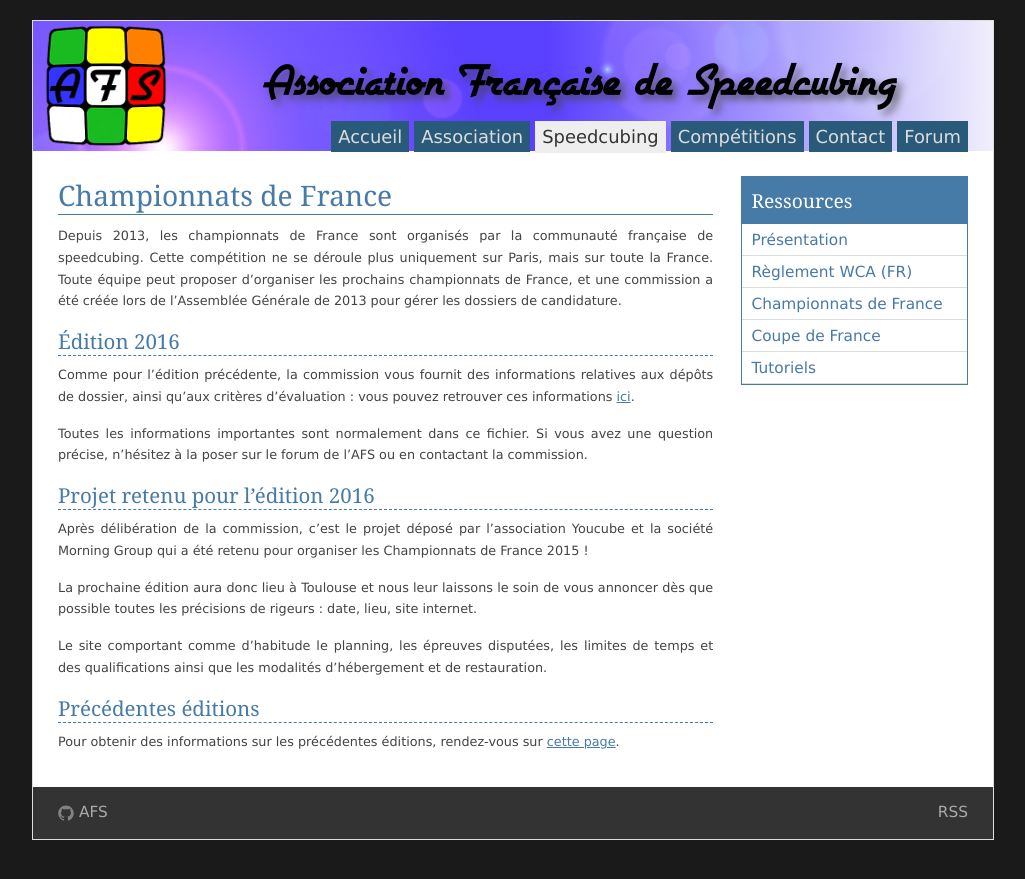
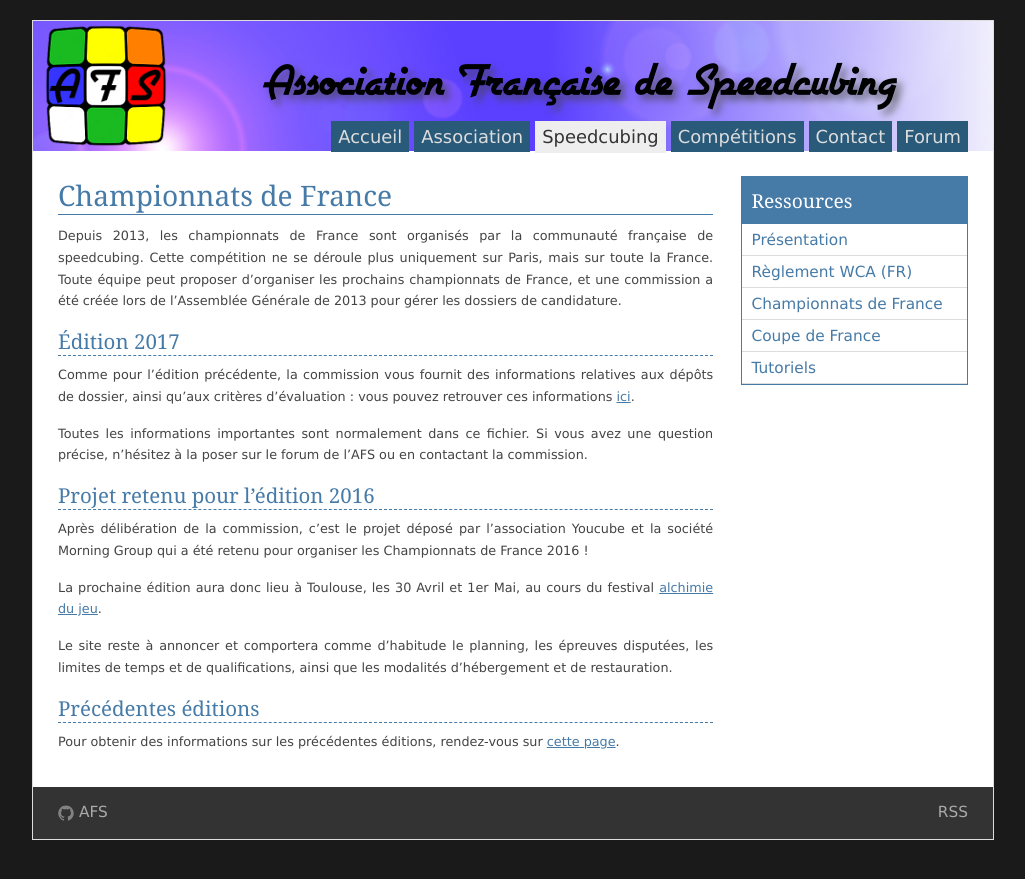
Before and after one commit to speedcubingmadrid/speedcubingmadrid.org, a Jekyll site: the page built from speedcubing/cdf.md, in a window 1280 px wide. Shown: the top 879 px of the page, without its empty margins (127-1152 px from the left). Built offline with Jekyll 4.4.1, drawn with Linux system fonts in a browser that asks for light colours.

Commit message:
Update cdf 2017.

```diff
--- a/speedcubing/cdf.md
+++ b/speedcubing/cdf.md
@@ -6,19 +6,19 @@ permalink: /speedcubing/cdf/
 ---
 Depuis 2013, les championnats de France sont organisés par la communauté française de speedcubing. Cette compétition ne se déroule plus uniquement sur Paris, mais sur toute la France. Toute équipe peut proposer d'organiser les prochains championnats de France, et une commission a été créée lors de l'Assemblée Générale de 2013 pour gérer les dossiers de candidature.
 
-### Édition 2016
+### Édition 2017
 
-Comme pour l'édition précédente, la commission vous fournit des informations relatives aux dépôts de dossier, ainsi qu'aux critères d'évaluation : vous pouvez retrouver ces informations [ici]({{site.baseurl}}/uploads/CommissionCDF2016.pdf).
+Comme pour l'édition précédente, la commission vous fournit des informations relatives aux dépôts de dossier, ainsi qu'aux critères d'évaluation : vous pouvez retrouver ces informations [ici]({{site.baseurl}}/uploads/CommissionCDF2017.pdf).
 
 Toutes les informations importantes sont normalement dans ce fichier. Si vous avez une question précise, n'hésitez à la poser sur le forum de l'AFS ou en contactant la commission.
 
 ### Projet retenu pour l'édition 2016
 
-Après délibération de la commission, c’est le projet déposé par l'association Youcube et la société Morning Group qui a été retenu pour organiser les Championnats de France 2015 !
+Après délibération de la commission, c’est le projet déposé par l'association Youcube et la société Morning Group qui a été retenu pour organiser les Championnats de France 2016 !
 
-La prochaine édition aura donc lieu à Toulouse et nous leur laissons le soin de vous annoncer dès que possible toutes les précisions de rigeurs : date, lieu, site internet.
+La prochaine édition aura donc lieu à Toulouse, les 30 Avril et 1er Mai, au cours du festival [alchimie du jeu](http://toulouse.festivaldujeu.fr/).
 
-Le site comportant comme d'habitude le planning, les épreuves disputées, les limites de temps et des qualifications ainsi que les modalités d’hébergement et de restauration.
+Le site reste à annoncer et comportera comme d'habitude le planning, les épreuves disputées, les limites de temps et de qualifications, ainsi que les modalités d’hébergement et de restauration.
 
 
 ### Précédentes éditions
```
Also changed, not shown: speedcubing/cdf_historique.md (+14 -0 lines), speedcubing/coupedefrance.md (+2 -2 lines), README.md, 1 other file.
